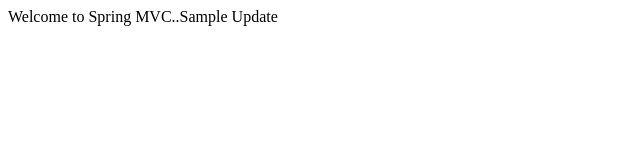
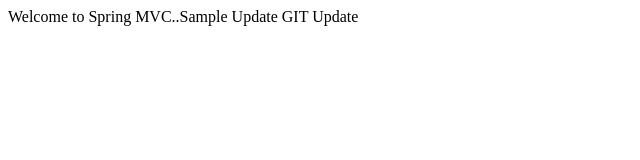
Before and after one commit to nandagkr/Hello-World, a plain HTML site: page SampleWebproject/WebContent/index.html in a window 1280 px wide. Shown: the whole page, without its empty margins (0-640 px from the left). Drawn offline with Linux system fonts and the light colour scheme.

Commit message:
Sample Commit

```diff
--- a/SampleWebproject/WebContent/index.html
+++ b/SampleWebproject/WebContent/index.html
@@ -5,6 +5,6 @@
 <title>Insert title here</title>
 </head>
 <body>
-Welcome to Spring MVC..Sample Update
+Welcome to Spring MVC..Sample Update GIT Update
 </body>
 </html>
```
